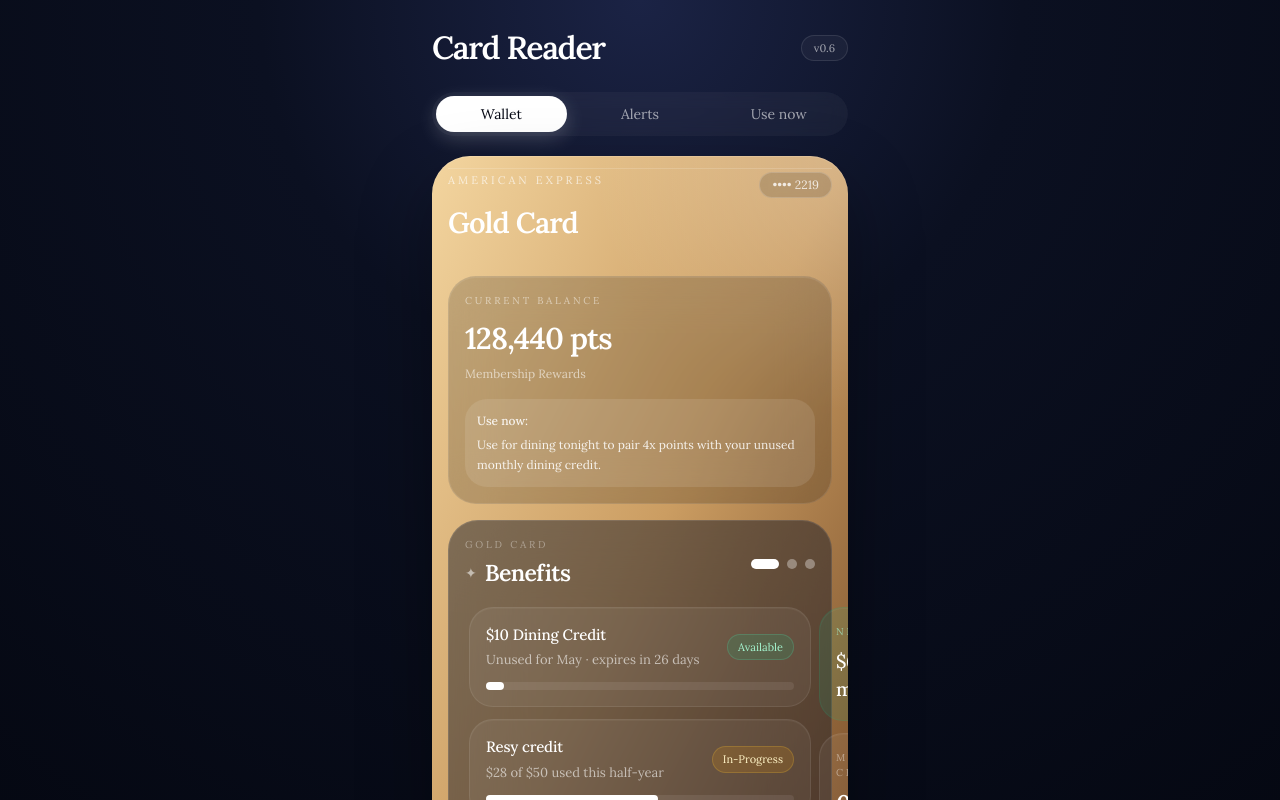
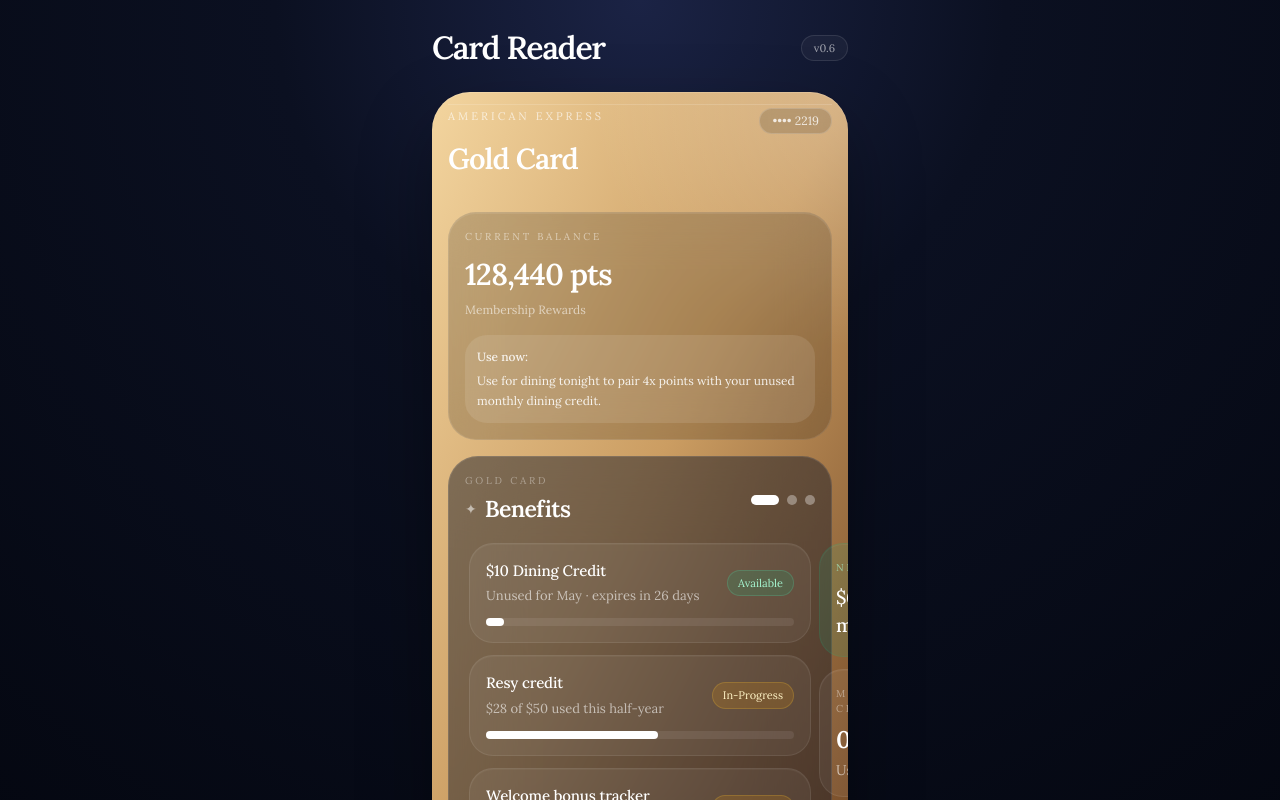
Before and after one commit to kylehocho/card-reader, a Next.js app: page / in a window 1280 px wide. Shown: the top 800 px of the page. Built offline with nearby package versions, Linux system fonts and the light colour scheme.

Commit message:
Remove top wallet tabs

```diff
--- a/components/card-reader/WalletPrototype.tsx
+++ b/components/card-reader/WalletPrototype.tsx
@@ -372,23 +372,6 @@
             <div className="rounded-full border border-white/10 bg-white/[0.04] px-3 py-1 text-[11px] text-white/60">v0.6</div>
           </header>
 
-          <div className="mb-5 grid grid-cols-3 gap-2 rounded-full bg-white/[0.04] p-1 text-sm backdrop-blur">
-            {([
-              ['wallet', 'Wallet'],
-              ['opportunities', 'Alerts'],
-              ['use-now', 'Use now'],
-            ] as const).map(([value, label]) => (
-              <button
-                key={value}
-                type="button"
-                onClick={() => setScreen(value as Screen)}
-                className={`rounded-full px-3 py-2 transition duration-200 ${screen === value ? 'bg-white text-[#050814] shadow-[0_6px_20px_rgba(255,255,255,0.2)]' : 'text-white/60 hover:text-white/80'}`}
-              >
-                {label}
-              </button>
-            ))}
-          </div>
-
           {screen === 'wallet' && (
             <section className="flex min-h-[calc(100vh-170px)] flex-col gap-0">
               <motion.div
```
